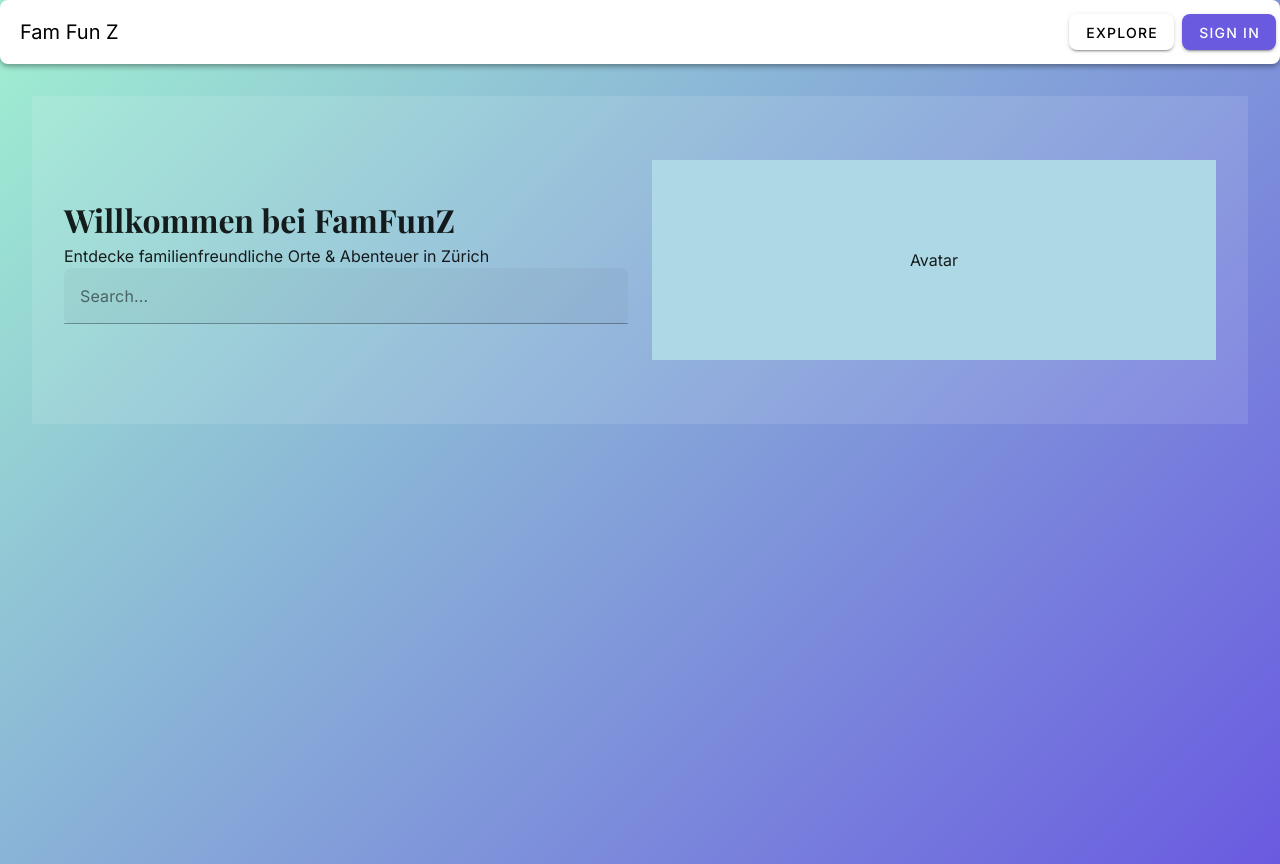
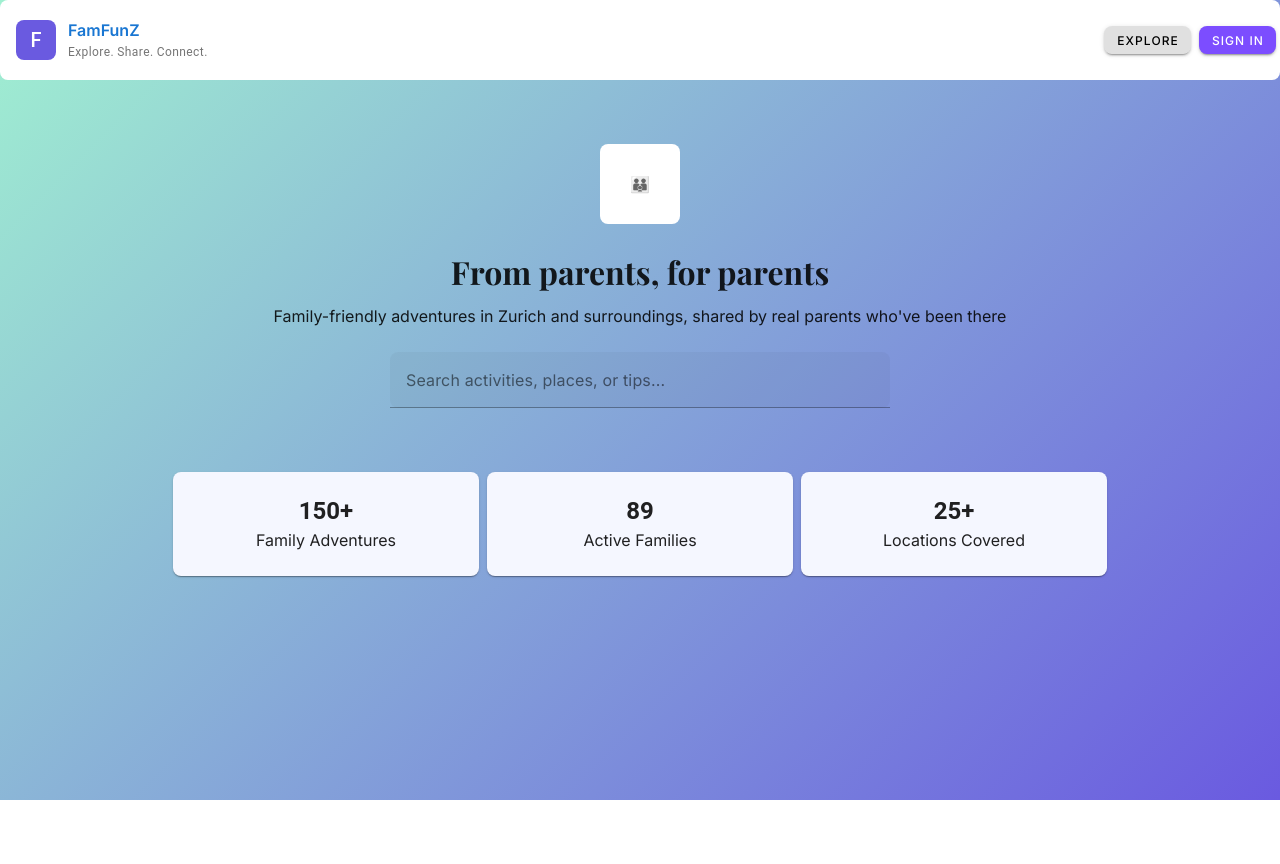
Before and after one commit to wojtek-strzyzowski/FamFunZ_new, a Vue app in the folder frontend/: page / in a window 1280 px wide. After the commit the page ends 800 px from the top, so only its background shows below. Built offline with nearby package versions, Linux system fonts and the light colour scheme.

Commit message:
Add static header layout with Vuetify

```diff
--- a/frontend/src/App.vue
+++ b/frontend/src/App.vue
@@ -1,14 +1,8 @@
 <template>
   <v-app>
-    <v-main>
-      <router-view />
-    </v-main>
+    <router-view />
   </v-app>
 </template>
 
 <script setup>
 </script>
-
-<style>
-/* global.scss sorgt für Gradient und Fonts */
-</style>
--- a/frontend/src/components/hero/HeroSection.vue
+++ /dev/null
@@ -1,31 +0,0 @@
-<template>
-  <v-container class="hero-section" fluid>
-    <v-row align="center" justify="space-between">
-      <v-col cols="12" md="6" class="hero-text">
-        <h1>Willkommen bei FamFunZ</h1>
-        <p>Entdecke familienfreundliche Orte & Abenteuer in Zürich</p>
-        <!-- Suchleiste muss noch sichtbar gemacht werden -->
-        <v-text-field label="Search..." outlined dense hide-details class="hero-search"/>
-      </v-col>
-      <v-col cols="12" md="6" class="hero-image">
-        <div style="width:100%;height:200px;background:lightblue;text-align:center;line-height:200px;">Avatar</div>
-      </v-col>
-    </v-row>
-  </v-container>
-</template>
-
-<script setup>
-</script>
-
-<style scoped>
-.hero-section {
-  padding: 4rem 2rem;
-  background-color: rgba(255, 255, 255, 0.1); /* Test sichtbar */
-}
-.hero-text h1 {
-  font-family: 'Playfair Display', serif;
-}
-.hero-text p {
-  font-family: 'Inter', sans-serif;
-}
-</style>
--- /dev/null
+++ b/frontend/src/components/hero/LandingHero.vue
@@ -0,0 +1,85 @@
+<template>
+  <v-container fluid class="hero-section">
+    <!-- Hero Top: Avatar + Text + Search -->
+    <v-row align="center" justify="center" class="mb-12">
+      <!-- Avatar oben zentriert -->
+      <v-col cols="12" class="d-flex justify-center">
+        <v-avatar size="80" color="lightblue">
+          <span>👪</span>
+        </v-avatar>
+      </v-col>
+
+      <!-- Headline + Subline + Search -->
+      <v-col cols="12" md="8" class="text-center">
+        <h1 class="hero-title">From parents, for parents</h1>
+        <p class="hero-subtitle">
+          Family-friendly adventures in Zurich and surroundings, shared by real parents who've been there
+        </p>
+
+        <!-- Suchleiste -->
+        <v-text-field
+          label="Search activities, places, or tips..."
+          outlined
+          dense
+          hide-details
+          class="hero-search mt-4"
+          append-inner-icon="mdi-magnify"
+        />
+      </v-col>
+    </v-row>
+
+    <!-- Stats Cards -->
+    <v-row justify="center" align="stretch" class="stats-row" dense>
+      <v-col cols="12" md="3" class="mb-4">
+        <v-card class="pa-6 text-center">
+          <div class="text-h5 font-weight-bold">150+</div>
+          <div>Family Adventures</div>
+        </v-card>
+      </v-col>
+      <v-col cols="12" md="3" class="mb-4">
+        <v-card class="pa-6 text-center">
+          <div class="text-h5 font-weight-bold">89</div>
+          <div>Active Families</div>
+        </v-card>
+      </v-col>
+      <v-col cols="12" md="3" class="mb-4">
+        <v-card class="pa-6 text-center">
+          <div class="text-h5 font-weight-bold">25+</div>
+          <div>Locations Covered</div>
+        </v-card>
+      </v-col>
+    </v-row>
+  </v-container>
+</template>
+
+<script setup>
+</script>
+
+<style scoped>
+.hero-section {
+  padding-top: 4rem;
+  padding-bottom: 4rem;
+}
+
+.hero-title {
+  font-family: 'Playfair Display', serif;
+  font-size: 2rem;
+  margin-bottom: 0.5rem;
+}
+
+.hero-subtitle {
+  font-family: 'Inter', sans-serif;
+  font-size: 1rem;
+  margin-bottom: 1.5rem;
+}
+
+.hero-search {
+  max-width: 500px;
+  margin: 0 auto;
+}
+
+.stats-row .v-card {
+  background-color: #f5f7ff;
+  border-radius: 16px;
+}
+</style>
--- a/frontend/src/components/ui/AppHeader.vue
+++ b/frontend/src/components/ui/AppHeader.vue
@@ -2,21 +2,26 @@
 </script>
 
 <template>
-  <v-app-bar app dense color="surface" dark>
-    <!-- Logo / App Name -->
-    <v-toolbar-title>Fam Fun Z</v-toolbar-title>
+  <v-app-bar app flat color="white" height="80">
+    <div class="d-flex align-center ms-4">
+      <v-avatar size="40" color="primary">
+        <span class="text-white text-h6">F</span>
+      </v-avatar>
 
-    <!-- Spacer schiebt alles rechts -->
-    <v-spacer> </v-spacer>
+      <div class="ms-3">
+        <div class="text-h7 text-blue-darken-2 font-weight-bold">FamFunZ</div>
+        <div class="text-caption text-grey-darken-1">Explore. Share. Connect.</div>
+      </div>
+    </div>
 
-    <!-- Buttons mit Margin -->
-    <v-btn color="black" dark class="me-2">Explore</v-btn>
-    <v-btn color="primary" variant="flat">Sign In</v-btn>
+    <v-spacer />
+
+    <v-btn size="small" variant="tonal" class="text-black me-2">Explore</v-btn>
+    <v-btn size="small" color="deep-purple-accent-2" variant="flat">Sign In</v-btn>
 
   </v-app-bar>
 </template>
 
-
 <style scoped>
 /* Optional: minimal, Vuetify übernimmt fast alles */
 </style>
--- a/frontend/src/layouts/DefaultLayout.vue
+++ b/frontend/src/layouts/DefaultLayout.vue
@@ -1,22 +1,17 @@
 <script setup>
-  import AppHeader from '../components/ui/AppHeader.vue';
+import AppHeader from '../components/ui/AppHeader.vue'
 </script>
 
 <template>
-  <div class="default-layout">
-    <AppHeader />
-    <slot  ></slot>
-  </div>
+  <AppHeader />
+
+  <v-main>
+    <slot>
+
+    </slot>
+  </v-main>
 </template>
 
-<script setup>
-</script>
-
 <style scoped>
-.default-layout {
-  min-height: 100vh;  /* sorgt dafür, dass Content sichtbar ist */
-  display: flex;
-  flex-direction: column;
-  padding: 2rem;
-}
+/* Optional: minimal, Vuetify übernimmt fast alles */
 </style>
--- a/frontend/src/pages/LandingPage.vue
+++ b/frontend/src/pages/LandingPage.vue
@@ -1,6 +1,6 @@
 <script setup>
   import DefaultLayout from '../layouts/DefaultLayout.vue';
-  import HeroSection from '../components/hero/HeroSection.vue';
+  import HeroSection from '../components/hero/LandingHero.vue';
 </script>
 
 
```
